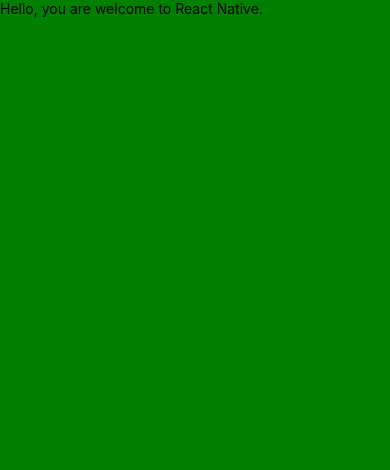
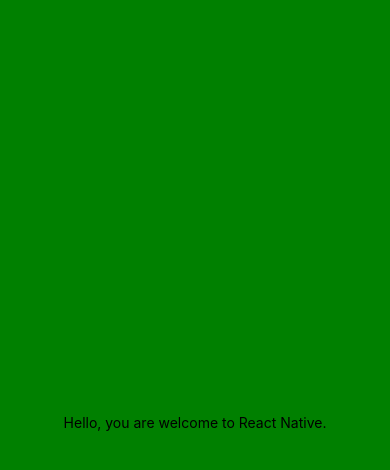
Before and after one commit to AkinolaAdewole/React-Native-Garden, a React Native app: screen / in a window 390 px wide. Shown: the top 470 px of the page. Built offline with nearby package versions, Linux system fonts and the light colour scheme.

Commit message:
core components explained further

```diff
--- a/App.js
+++ b/App.js
@@ -6,7 +6,7 @@
   return (
     <SafeAreaView style={styles.container}>
       <Text>Hello, you are welcome to React Native.</Text>
-      <StatusBar style="auto" />
+      {/* <StatusBar style="auto" /> */}
     </SafeAreaView>
   );
 }
@@ -15,7 +15,7 @@
   container: {
     flex: 1,
     backgroundColor: 'green',
-    // alignItems: 'center',
-    // justifyContent: 'center',
+    alignItems: 'center',
+    justifyContent: 'center',
   },
 });
```
